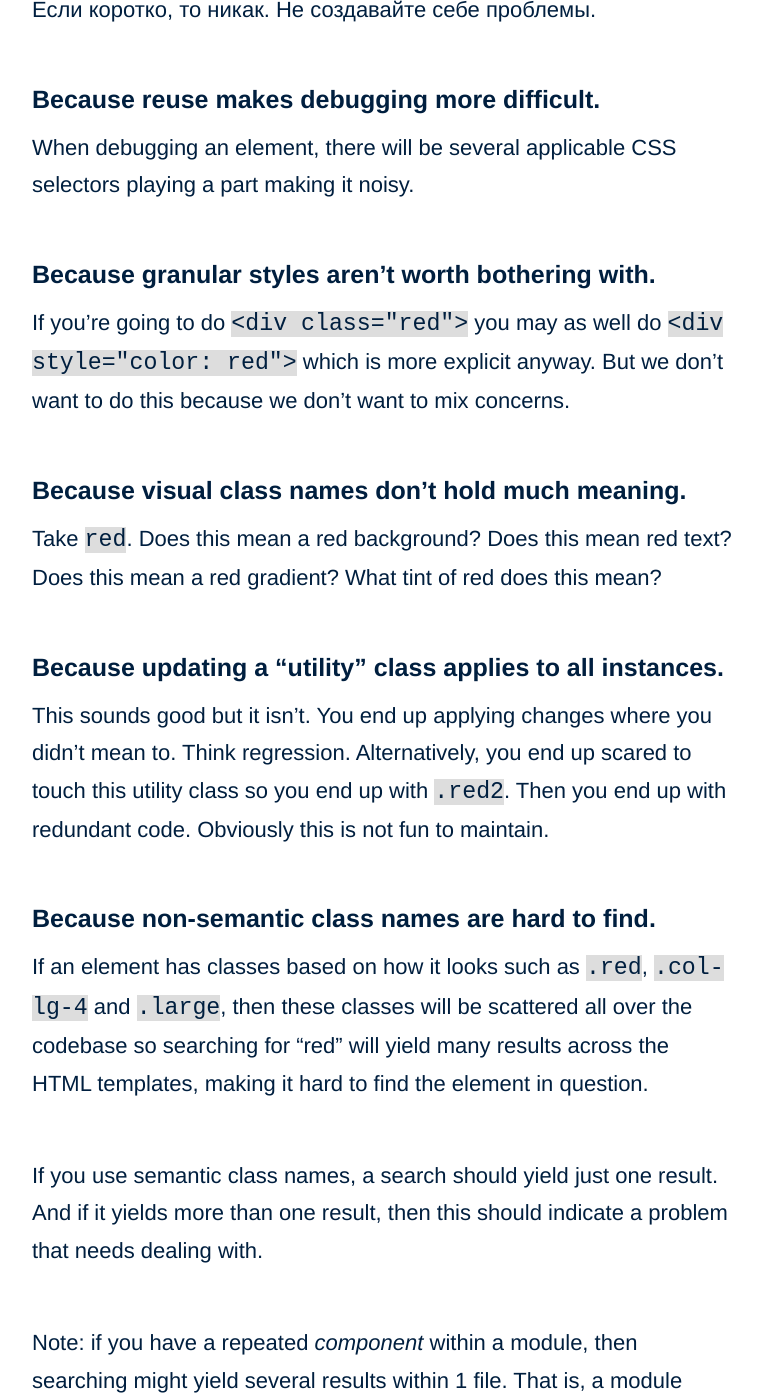
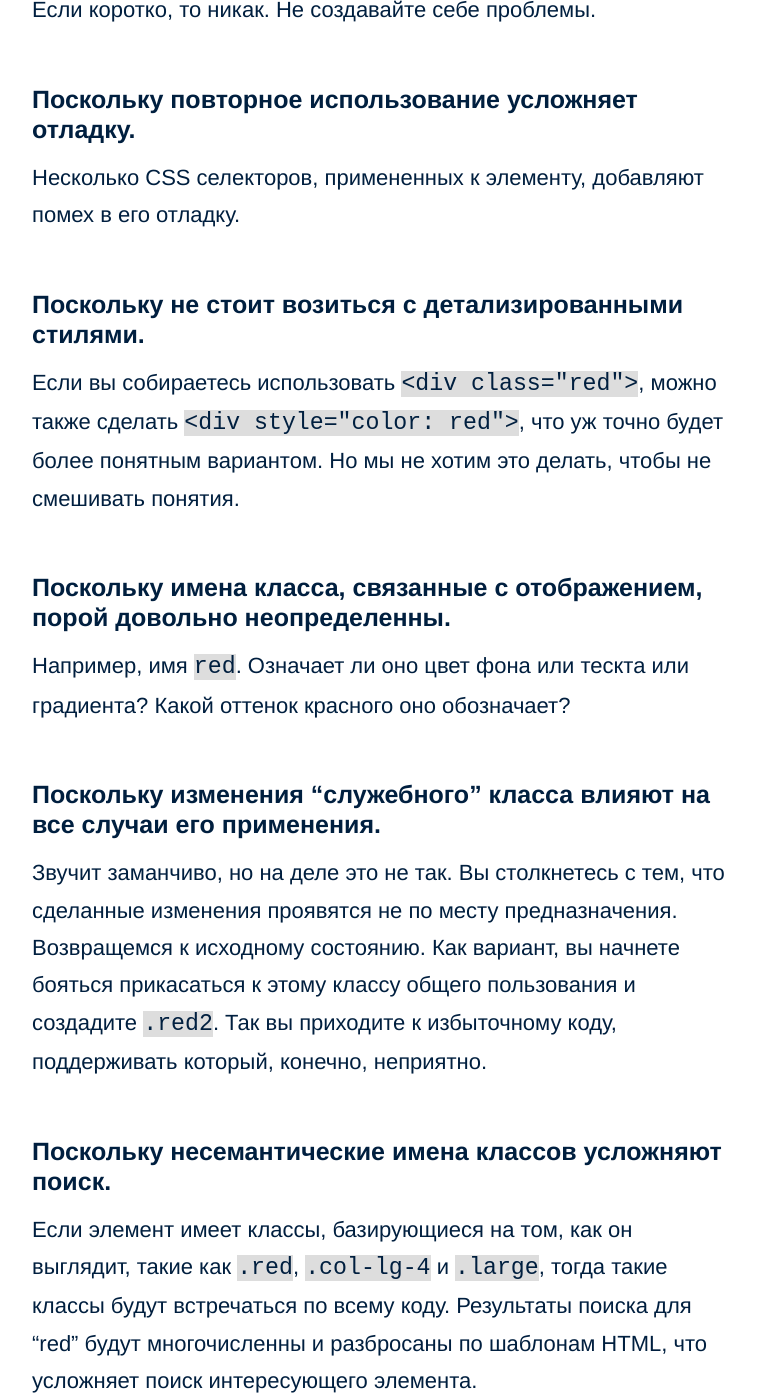
Before and after one commit to termosa/maintainablecss.ru, a Jekyll site: the page built from _chapters/03-reuse.md, in a window 1280 px wide and 1400 px high, scrolled down 2754 px. Shown: the whole window, without its empty margins (258-1020 px from the left). Built offline with Jekyll 4.4.1, drawn with Linux system fonts in a browser that asks for light colours; some of the changed text lies outside the part shown.

Commit message:
Yet a bit of Chapter 3

```diff
--- a/_chapters/03-reuse.md
+++ b/_chapters/03-reuse.md
@@ -45,41 +45,41 @@ description: Почему отказ от повторного использо
 
 Если коротко, то никак. Не создавайте себе проблемы.
 
-## Because reuse makes debugging more difficult.
+## Поскольку повторное использование усложняет отладку.
 
-When debugging an element, there will be several applicable CSS selectors playing a part making it noisy.
+Несколько CSS селекторов, примененных к элементу, добавляют помех в его отладку.
 
-## Because granular styles aren't worth bothering with.
+## Поскольку не стоит возиться с детализированными стилями.
 
-If you're going to do `<div class="red">` you may as well do `<div style="color: red">` which is more explicit anyway. But we don't want to do this because we don't want to mix concerns.
+Если вы собираетесь использовать `<div class="red">`, можно также сделать `<div style="color: red">`, что уж точно будет более понятным вариантом. Но мы не хотим это делать, чтобы не смешивать понятия.
 
-## Because visual class names don't hold much meaning.
+## Поскольку имена класса, связанные с отображением, порой довольно неопределенны.
 
-Take `red`. Does this mean a red background? Does this mean red text? Does this mean a red gradient? What tint of red does this mean?
+Например, имя `red`. Означает ли оно цвет фона или тескта или градиента? Какой оттенок красного оно обозначает?
 
-## Because updating a "utility" class applies to all instances.
+## Поскольку изменения "служебного" класса влияют на все случаи его применения.
 
-This sounds good but it isn't. You end up applying changes where you didn't mean to. Think regression. Alternatively, you end up scared to touch this utility class so you end up with `.red2`. Then you end up with redundant code. Obviously this is not fun to maintain.
+Звучит заманчиво, но на деле это не так. Вы столкнетесь с тем, что сделанные изменения проявятся не по месту предназначения. Возвращемся к исходному состоянию. Как вариант, вы начнете бояться прикасаться к этому классу общего пользования и создадите `.red2`. Так вы приходите к избыточному коду, поддерживать который, конечно, неприятно.
 
-## Because non-semantic class names are hard to find.
+## Поскольку несемантические имена классов усложняют поиск.
 
-If an element has classes based on how it looks such as `.red`, `.col-lg-4` and `.large`, then these classes will be scattered all over the codebase so searching for "red" will yield many results across the HTML templates, making it hard to find the element in question.
+Если элемент имеет классы, базирующиеся на том, как он выглядит, такие как `.red`, `.col-lg-4` и `.large`, тогда такие классы будут встречаться по всему коду. Результаты поиска для "red" будут многочисленны и разбросаны по шаблонам HTML, что усложняет поиск интересующего элемента.
 
-If you use semantic class names, a search should yield just one result. And if it yields more than one result, then this should indicate a problem that needs dealing with.
+В случае семантических имен класса поиск должен выдать единственный результат. А если результатов больше одного, тогда это сигнализирует о проблеме, требующей внимания.
 
-Note: if you have a repeated *component* within a module, then searching might yield several results within 1 file. That is, a module would typically live in a single template.
+Примечание: если у вас есть повторяющийся *component* внутри модуля, тогда поиск может дать несколько результатов в пределах одного файла. То есть, модуль, как правило, живет в одном шаблоне.
 
-## Because reuse causes bloat.
+## Поскольку повторное использование вызывает увеличение объема кода.
 
-If you attempt to reuse every single *rule* you'll end up with classes such as: `red`, `clearfix`, `pull-left`, `grid` which leads to HTML bloat:
+Попытавшись повторно использовать каждое отдельное *правило*, вы прийдете к таким классами, как `red`, `clearfix`, `pull-left`, `grid`, что приведет к раздуванию HTML-кода:
 
 	<div class="clearfix pull-left red etc">
 
-Bloat makes it harder to maintain and degrades performance (albeit in a minor way).
+Раздутый код труднее поддерживать и у него снижается производительность (хотя и незначительно).
 
-## Because reuse breaks semantics.
+## Поскольку повторное использование нарушает семантику.
 
-If you strive to reuse the bits inbetween the curly braces to create "atomic" class names, then you encounter all the problems stated in the chapter about [Semantics](/chapters/semantics/). Read that chapter now, if you haven't already.
+Если вы стремитесь повторно использовать элементы внутри фигурных скобок, чтобы создать "елементарные" имена классов, то вы столкнетесь со всеми проблемами, изложенными в главе [Semantics](/chapters/semantics/). Прочитайте эту главу сейчас, если еще не успели.
 
 ## What if I really want to reuse a style?
 
```
